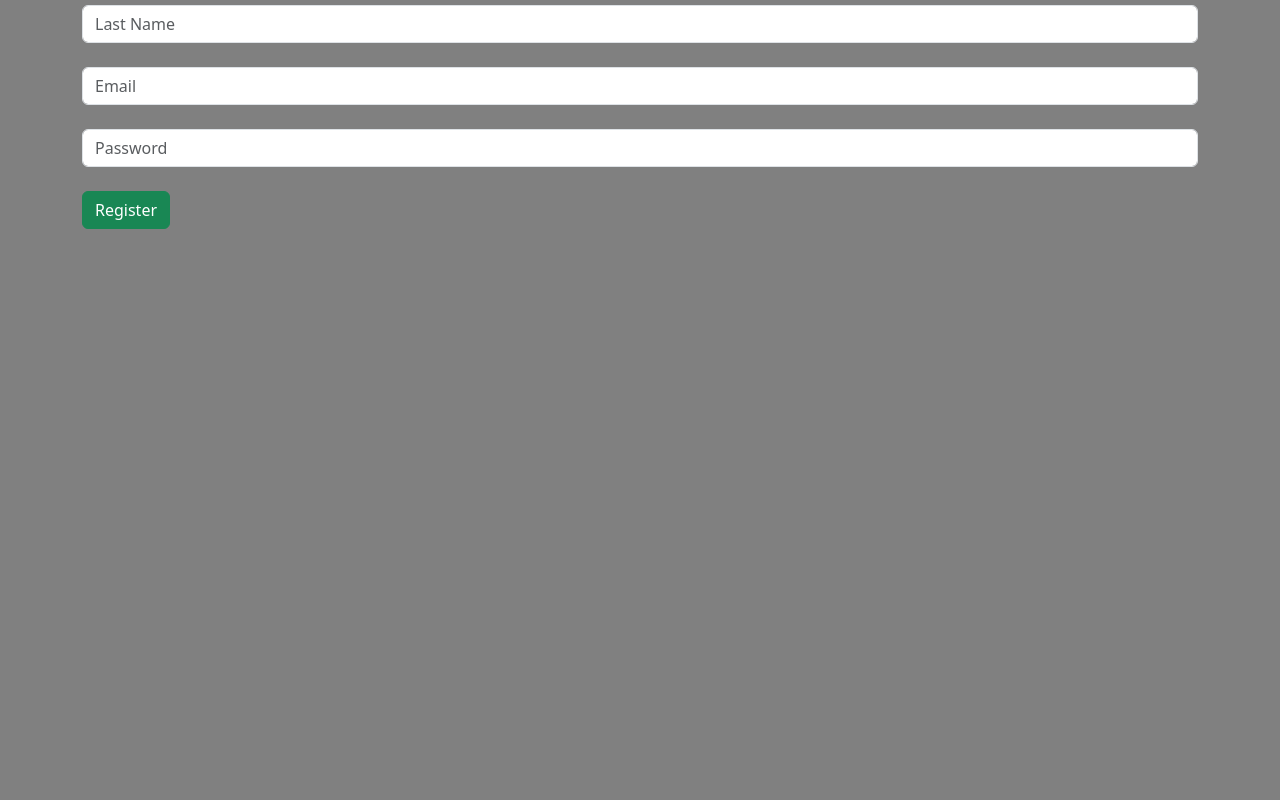
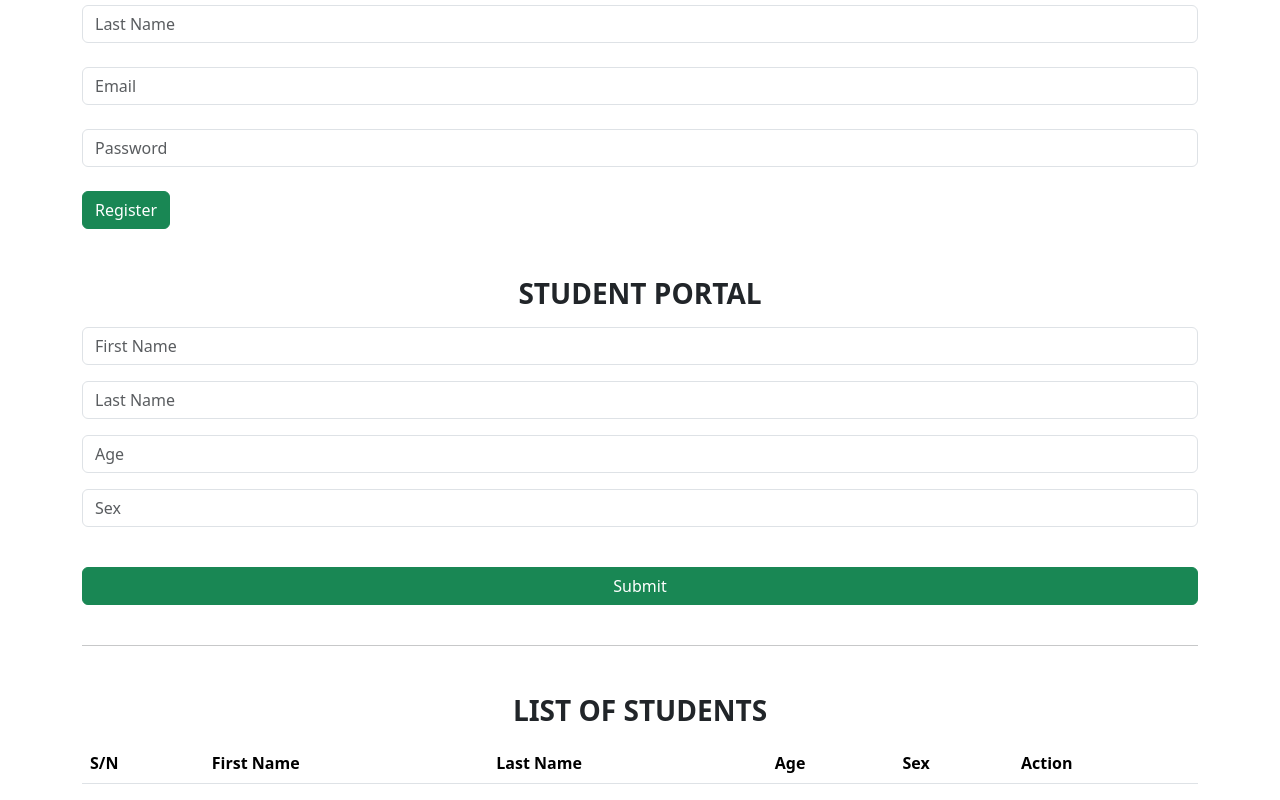
Before and after one commit to timexdev/React-practice, a React (Vite) app: page / in a window 1280 px wide. Shown: the part 818-1618 px from the top of the page. Before the commit the page ends 1047 px from the top, so only its background shows below. Built offline with nearby package versions, Linux system fonts and the light colour scheme.

Commit message:
developed student porstal using usestate

```diff
--- a/src/App.jsx
+++ b/src/App.jsx
@@ -1,12 +1,14 @@
 import React from 'react'
 import Home from './Component/Home'
 import State from './Component/State'
+import StudentPortal from './Component/StudentPortal'
 
 const App = () => {
   return (
     <>
       <Home/>
       <State/>
+      <StudentPortal/>
     </>
   )
 }
--- /dev/null
+++ b/src/Component/StudentPortal.jsx
@@ -0,0 +1,93 @@
+import React, { useState } from "react";
+
+const StudentPortal = () => {
+  const [firstname, setfirstname] = useState("");
+  const [lastname, setlastname] = useState("");
+  const [age, setage] = useState("");
+  const [sex, setsex] = useState("");
+  const [allstudent, setallstudent] = useState([]);
+
+  const submit = () => {
+    console.log(firstname, lastname, age, sex);
+
+    let student = { firstname, lastname, age, sex };
+    setallstudent([...allstudent, student]);
+    setfirstname("");
+    setlastname("");
+    setage("");
+    setsex("");
+  };
+  return (
+    <div className="container mt-5">
+      <h3 className="text-center fw-bolder mb-3">STUDENT PORTAL</h3>
+      <input
+        type="text"
+        placeholder="First Name"
+        className="form-control mb-3"
+        onChange={(e) => setfirstname(e.target.value)}
+        value={firstname}
+      />
+      <input
+        type="text"
+        placeholder="Last Name"
+        className="form-control mb-3"
+        onChange={(e) => setlastname(e.target.value)}
+        value={lastname}
+      />
+      <input
+        type="number"
+        placeholder="Age"
+        className="form-control mb-3"
+        onChange={(e) => setage(e.target.value)}
+        value={age}
+      />
+      <input
+        type="text"
+        placeholder="Sex"
+        className="form-control mb-3"
+        onChange={(e) => setsex(e.target.value)}
+        value={sex}
+      />
+      <button className="w-100 btn btn-success my-4" onClick={submit}>Submit</button>
+
+      <hr />
+
+      <h3 className="text-center fw-bolder mt-5 mb-3">LIST OF STUDENTS</h3>
+      <table className="table table-striped">
+        <thead>
+        <tr>
+          <th>S/N</th>
+          <th>First Name</th>
+          <th>Last Name</th>
+          <th>Age</th>
+          <th>Sex</th>
+          <th>Action</th>
+        </tr>
+        </thead>
+<tbody>
+        {allstudent.map((eachstudent, index) => (
+            <tr key={index}>
+            <td>{index + 1}</td>
+            <td>{eachstudent.firstname}</td>
+            <td>{eachstudent.lastname}</td>
+            <td>{eachstudent.age}</td>
+            <td>{eachstudent.sex}</td>
+            <td>
+                <button className="btn btn-warning mx-3">Edit</button>
+                <button className="btn btn-danger">Delete</button>
+            </td>
+            </tr>
+
+
+        // //   {/* <p>{eachstudent.firstname}</p>
+        //         <p>{eachstudent.lastname}</p>
+        //         <p>{eachstudent.age}</p>
+        //         <p>{eachstudent.sex}</p> */}
+      ))}
+      </tbody>
+      </table>
+    </div>
+  );
+};
+
+export default StudentPortal;
--- a/src/index.css
+++ b/src/index.css
@@ -1,3 +1,3 @@
-body{
+/* body{
   background-color: grey;
-}
+} */
```
